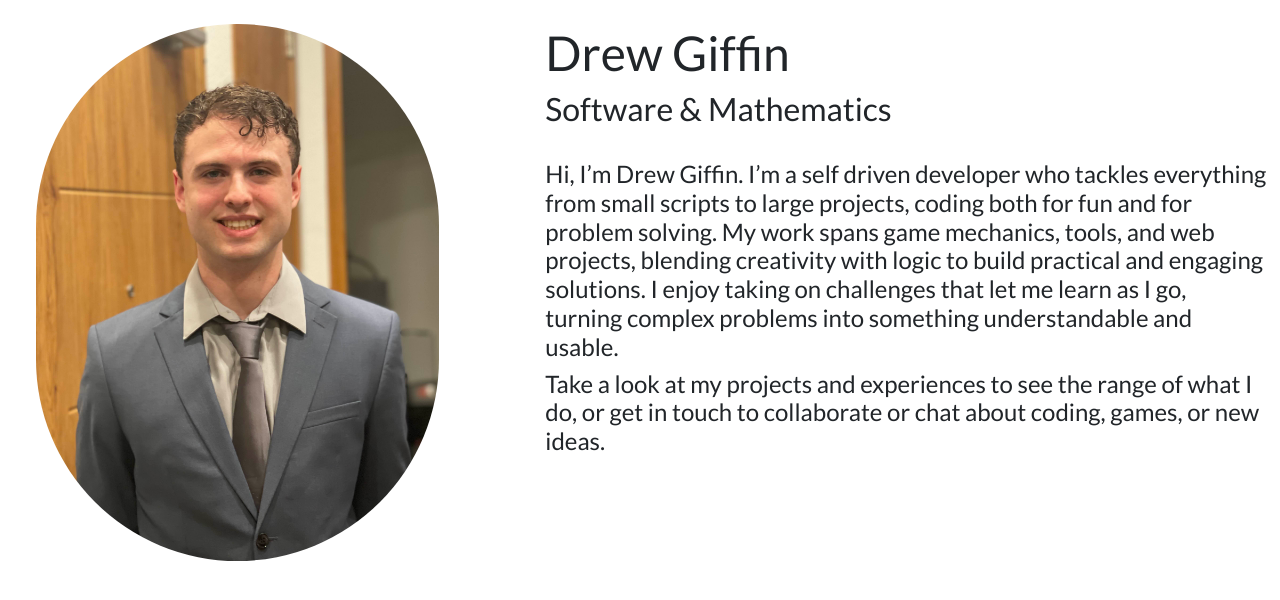
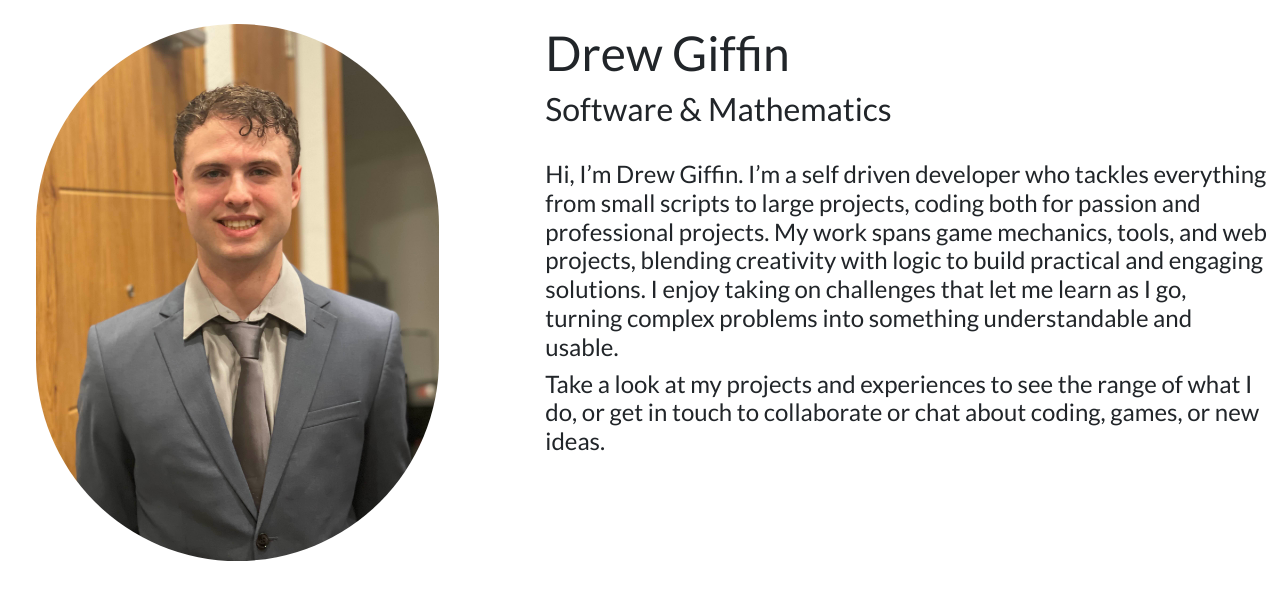
Before and after one commit to drewgiffin/drewgiffindev, a Django app: page / in a window 1280 px wide. Shown: the part 72-672 px from the top of the page. Run offline with Django 4.2, Linux system fonts and the light colour scheme; some libraries are stand-ins or nearby versions.

Commit message:
Changed wording in intro

```diff
--- a/core/templates/home.html
+++ b/core/templates/home.html
@@ -11,7 +11,7 @@
         <h1 class="mt-4">Drew Giffin</h1>
         <h3>Software & Mathematics</h3>
         <br>
-        <h4>Hi, I’m Drew Giffin. I’m a self driven developer who tackles everything from small scripts to large projects, coding both for fun and for problem solving. My work spans game mechanics, tools, and web projects, blending creativity with logic to build practical and engaging solutions. I enjoy taking on challenges that let me learn as I go, turning complex problems into something understandable and usable.</h4>
+        <h4>Hi, I’m Drew Giffin. I’m a self driven developer who tackles everything from small scripts to large projects, coding both for passion and professional projects. My work spans game mechanics, tools, and web projects, blending creativity with logic to build practical and engaging solutions. I enjoy taking on challenges that let me learn as I go, turning complex problems into something understandable and usable.</h4>
         <h4>Take a look at my projects and experiences to see the range of what I do, or get in touch to collaborate or chat about coding, games, or new ideas.</h4>
     </div>
 </div>
```
